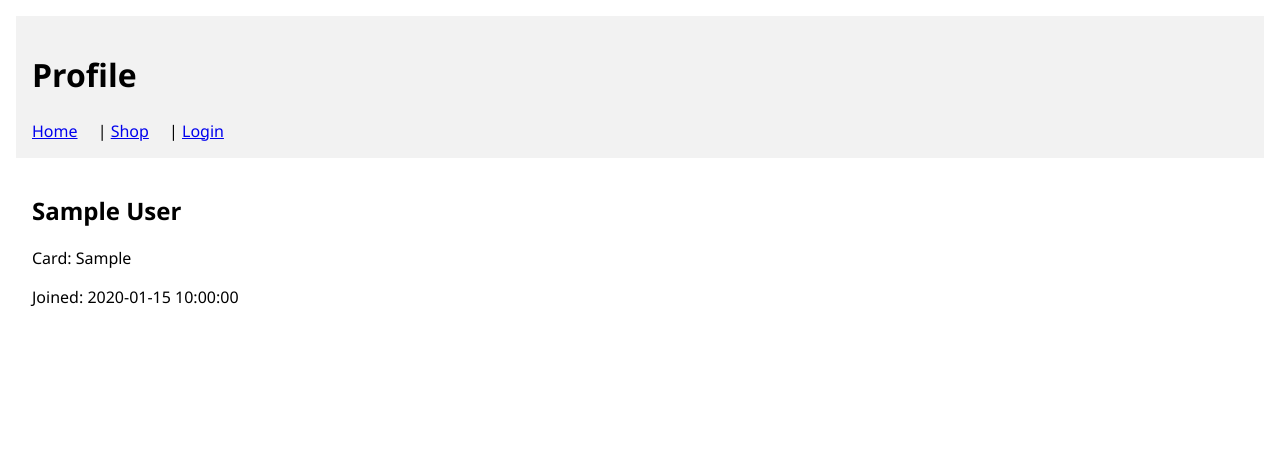
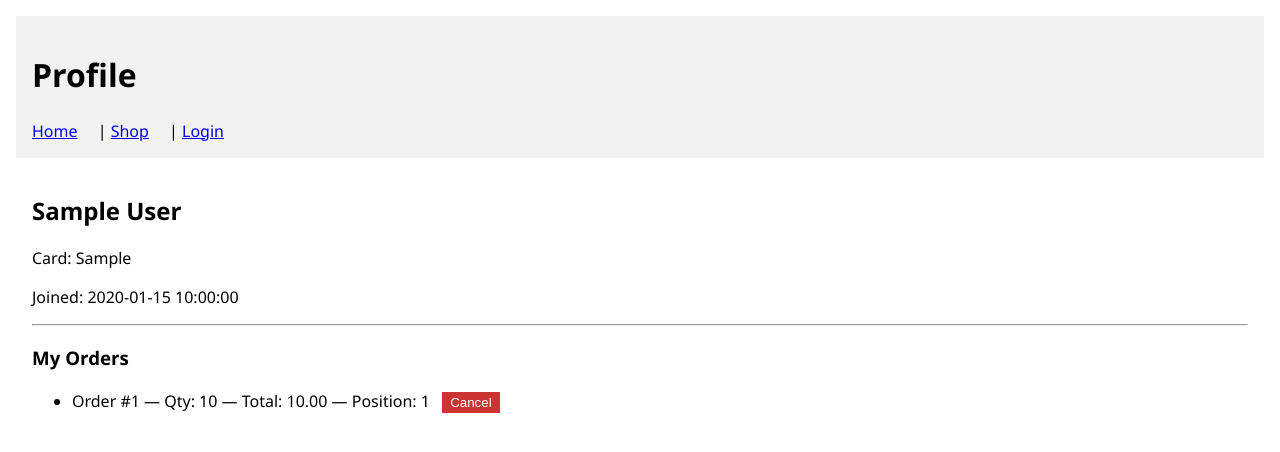
Before and after one commit to IgorIoT13/Kursova_4y, a Flask app: page /profile/1 in a window 1280 px wide. Shown: the top 452 px of the page. Run offline with Flask 3, Linux system fonts and the light colour scheme; tables that the repository leaves empty hold one stand-in row (values such as "Sample post").

Commit message:
Cancel order option

```diff
--- a/routes/main.py
+++ b/routes/main.py
@@ -85,7 +85,13 @@ def main_routes(app):
         user = db.session.get(User, user_id)
         if not user:
             return jsonify({'error': 'user not found'}), 404
-        return render_template('profile.html', user=user)
+        # load user's orders explicitly to pass into template
+        try:
+            from models import Order as _Order
+            orders = db.session.query(_Order).filter_by(user_id=user_id).all()
+        except Exception:
+            orders = []
+        return render_template('profile.html', user=user, orders=orders)
 
     # Cart operations (session-based)
     def _get_cart():
@@ -298,6 +304,20 @@ def main_routes(app):
         bsvc.update(bouquet_id, name=name)
         return redirect(url_for('admin_bouquets'))
 
+    @app.route('/admin/bouquets/delete/<int:bouquet_id>', methods=['POST'])
+    def admin_delete_bouquet(bouquet_id: int):
+        user_id = session.get('user_id')
+        if not user_id or not _is_admin(user_id):
+            return jsonify({'error': 'forbidden'}), 403
+        from services.bouquet_service import BouquetService
+        bsvc = BouquetService(db.session)
+        try:
+            bsvc.delete(bouquet_id)
+        except Exception as e:
+            # return a simple error JSON for now
+            return jsonify({'error': str(e)}), 400
+        return redirect(url_for('admin_bouquets'))
+
     @app.route('/admin/positions/update/<int:position_id>', methods=['POST'])
     def admin_update_position(position_id: int):
         user_id = session.get('user_id')
@@ -335,3 +355,26 @@ def main_routes(app):
         except Exception:
             is_admin_user = False
         return render_template('bouquet.html', bouquet=bouquet, position=position, is_admin=is_admin_user)
+
+    @app.route('/profile/orders/cancel/<int:order_id>', methods=['POST'])
+    def profile_cancel_order(order_id: int):
+        # require login
+        user_id = session.get('user_id')
+        if not user_id:
+            return redirect(url_for('login'))
+        # fetch order and check ownership
+        from models import Order as _Order
+        order = db.session.get(_Order, order_id)
+        if not order:
+            return jsonify({'error': 'order not found'}), 404
+        # allow owner or admin
+        if order.user_id != user_id and not _is_admin(user_id):
+            return jsonify({'error': 'forbidden'}), 403
+        # perform deletion via service (restores position stock)
+        from services.order_service import OrderService
+        svc = OrderService(db.session)
+        try:
+            svc.delete(order_id)
+        except Exception as e:
+            return jsonify({'error': str(e)}), 400
+        return redirect(url_for('profile', user_id=user_id))
--- a/templates/admin_bouquets.html
+++ b/templates/admin_bouquets.html
@@ -12,6 +12,9 @@
       {% for b in bouquets %}
         <li>
           {{ b.name }} — <a href="/admin/bouquets/edit/{{ b.id }}">Edit</a>
+          <form method="post" action="/admin/bouquets/delete/{{ b.id }}" style="display:inline;margin-left:0.5rem" onsubmit="return confirm('Delete this bouquet and its positions?');">
+            <button type="submit" style="background:#c33;color:white;border:none;padding:0.2rem 0.5rem">Delete</button>
+          </form>
           <form method="post" action="/admin/bouquets/create_position/{{ b.id }}" style="display:inline">
             <input name="price" placeholder="price" style="width:5rem">
             <input name="quantity" type="number" min="0" value="0" style="width:4rem">
--- a/templates/admin_edit_bouquet.html
+++ b/templates/admin_edit_bouquet.html
@@ -11,6 +11,10 @@
     <form method="post" action="/admin/bouquets/edit/{{ bouquet.id }}">
       <label>Name: <input name="name" value="{{ bouquet.name }}"></label><br>
       <button type="submit">Save</button>
+    </form>
+    <!-- Admin delete bouquet -->
+    <form method="post" action="/admin/bouquets/delete/{{ bouquet.id }}" onsubmit="return confirm('Delete this bouquet and its positions?');">
+      <button type="submit" style="background:#c33;color:white;border:none;padding:0.5rem 1rem;margin-top:0.5rem">Delete Bouquet</button>
     </form>
     <h2>Positions</h2>
     <h3>Create new position</h3>
--- a/templates/profile.html
+++ b/templates/profile.html
@@ -23,6 +23,22 @@
     <h2>{{ user.name }}</h2>
     <p>Card: {{ user.card or 'none' }}</p>
     <p>Joined: {{ user.created_at }}</p>
+  <hr>
+  <h3>My Orders</h3>
+  {% if orders and orders|length > 0 %}
+      <ul>
+        {% for o in orders %}
+          <li>
+            Order #{{ o.id }} — Qty: {{ o.quantity }} — Total: {{ o.total_price }} — Position: {{ o.position_id }}
+            <form method="post" action="/profile/orders/cancel/{{ o.id }}" style="display:inline;margin-left:0.5rem" onsubmit="return confirm('Cancel this order?');">
+              <button type="submit" style="background:#c33;color:white;border:none;padding:0.2rem 0.5rem">Cancel</button>
+            </form>
+          </li>
+        {% endfor %}
+      </ul>
+    {% else %}
+      <p>No orders yet.</p>
+    {% endif %}
   </main>
 </body>
 </html>
--- a/templates/shop.html
+++ b/templates/shop.html
@@ -25,6 +25,9 @@
     {% if is_admin %}
       <p><a href="/create_bouquet">Create bouquet in shop (admin)</a> | <a href="/admin/bouquets">Manage Bouquets</a></p>
     {% endif %}
+    {% if session.get('user_id') %}
+      <p><a href="/create_bouquet">Create your bouquet</a></p>
+    {% endif %}
     <ul>
       {% for pos in positions %}
       <li>
```
Also changed, not shown: services/bouquet_service.py (+17 -0 lines).
